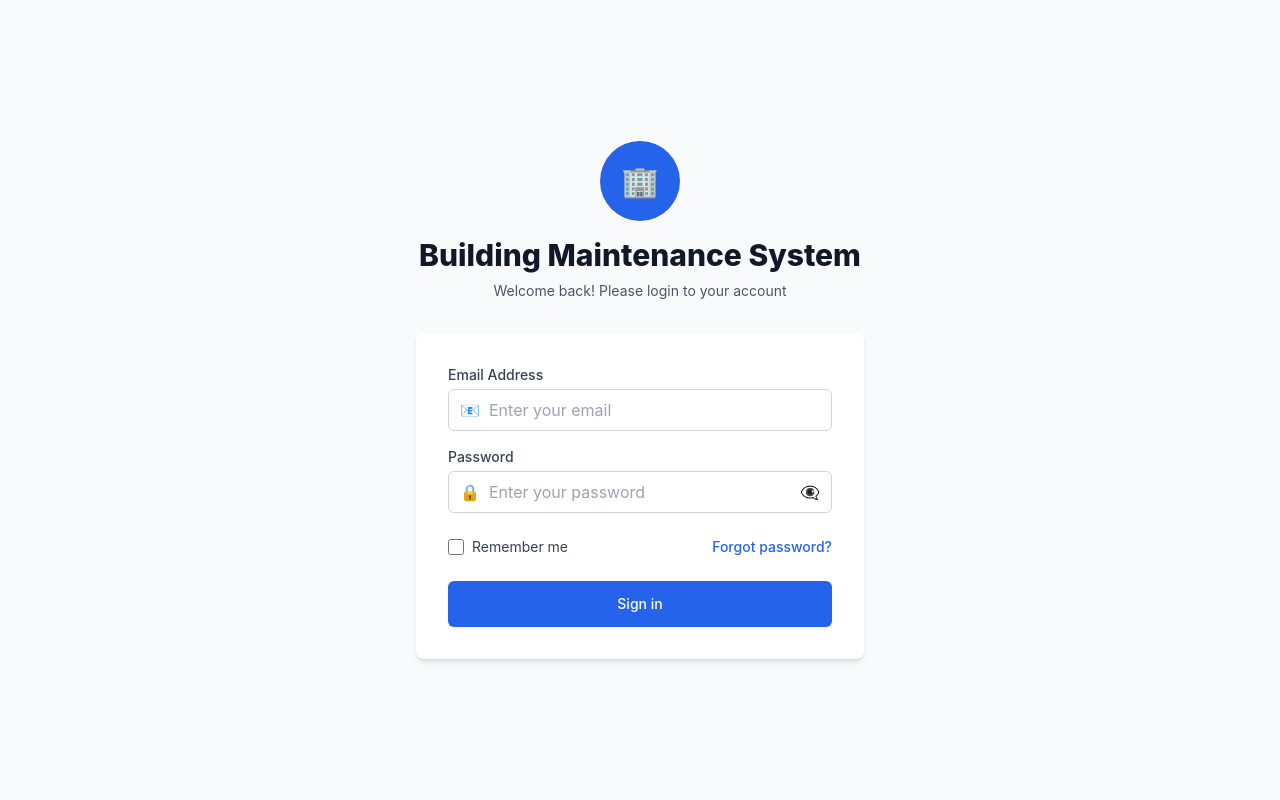
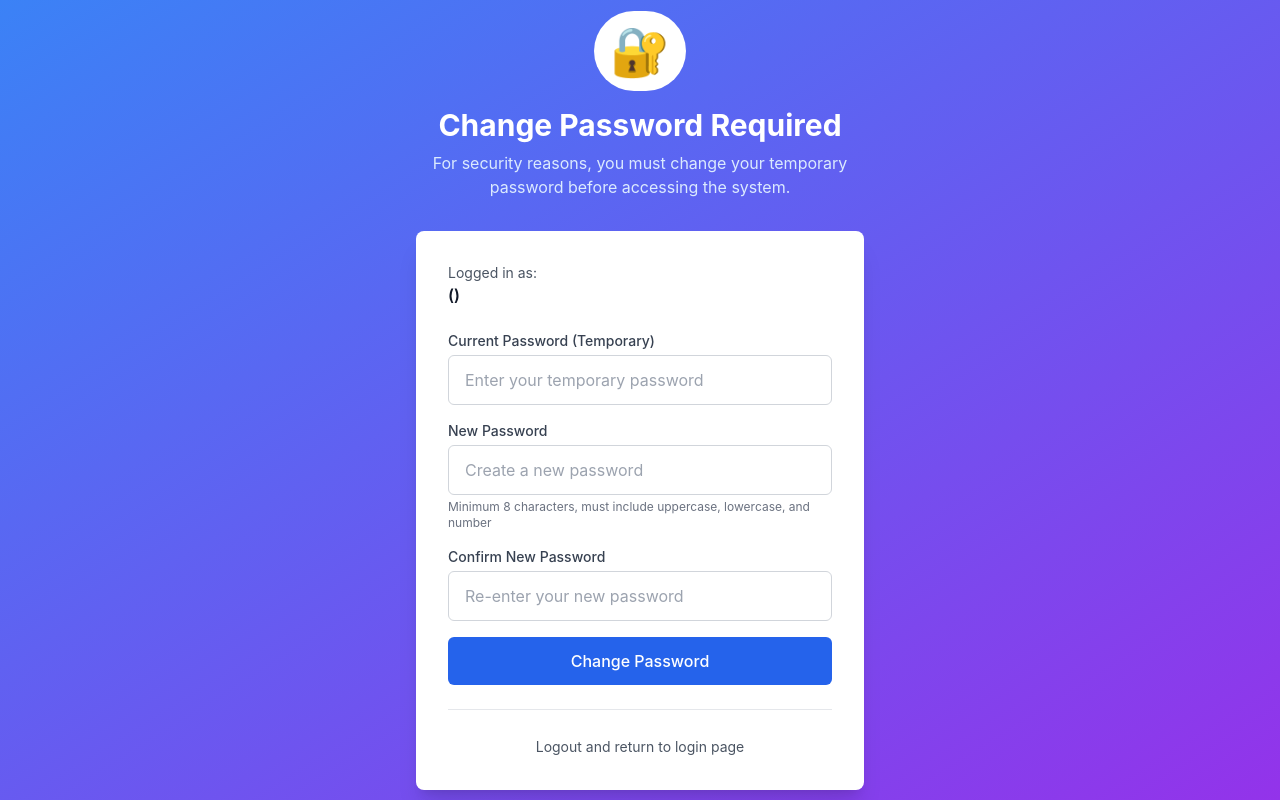
Before and after one commit to KongKimleang/building-maintenance-system, a React (Create React App) app in the folder Frontend/: page /change-password in a window 1280 px wide. Before the commit this address led to /login. Built offline with nearby package versions, Linux system fonts and the light colour scheme.

Commit message:
feat: Add photo upload, password validation, request details pages

```diff
--- a/Frontend/src/App.js
+++ b/Frontend/src/App.js
@@ -12,6 +12,7 @@ import AllRequests from './pages/admin/AllRequests';
 import TaskDetails from './pages/technician/TaskDetails';
 import AdminRequestDetails from './pages/admin/RequestDetails';
 import UserManagement from './pages/admin/UserManagement';
+import ChangePassword from './pages/auth/ChangePassword';
 
 function App() {
   return (
@@ -22,6 +23,7 @@ function App() {
 
         {/* Authentication route */}
         <Route path="/login" element={<Login />} />
+        <Route path="/change-password" element={<ChangePassword />} />
 
         {/* Dashboard routes */}
         {/* Admin routes */}
--- /dev/null
+++ b/Frontend/src/pages/auth/ChangePassword.jsx
@@ -0,0 +1,228 @@
+import React, { useState } from 'react';
+import { useNavigate } from 'react-router-dom';
+
+function ChangePassword() {
+  const navigate = useNavigate();
+  const user = JSON.parse(localStorage.getItem('user') || '{}');
+
+  const [formData, setFormData] = useState({
+    currentPassword: '',
+    newPassword: '',
+    confirmPassword: ''
+  });
+  const [loading, setLoading] = useState(false);
+  const [error, setError] = useState('');
+
+  const handleChange = (e) => {
+    setFormData({
+      ...formData,
+      [e.target.name]: e.target.value
+    });
+    setError('');
+  };
+
+  const handleSubmit = async (e) => {
+    e.preventDefault();
+    setError('');
+
+    // Validation
+    if (!formData.currentPassword || !formData.newPassword || !formData.confirmPassword) {
+      setError('All fields are required');
+      return;
+    }
+
+    // Password strength validation
+    if (formData.newPassword.length < 8) {
+      setError('New password must be at least 8 characters long');
+      return;
+    }
+
+    // Check for at least one uppercase letter
+    if (!/[A-Z]/.test(formData.newPassword)) {
+      setError('Password must contain at least one uppercase letter');
+      return;
+    }
+
+    // Check for at least one lowercase letter
+    if (!/[a-z]/.test(formData.newPassword)) {
+      setError('Password must contain at least one lowercase letter');
+      return;
+    }
+
+    // Check for at least one number
+    if (!/[0-9]/.test(formData.newPassword)) {
+      setError('Password must contain at least one number');
+      return;
+    }
+
+    if (formData.newPassword !== formData.confirmPassword) {
+      setError('New passwords do not match');
+      return;
+    }
+
+    if (formData.currentPassword === formData.newPassword) {
+      setError('New password must be different from current password');
+      return;
+    }
+
+    try {
+      setLoading(true);
+
+      const token = localStorage.getItem('token');
+      const response = await fetch('http://localhost:5000/api/auth/change-password', {
+        method: 'POST',
+        headers: {
+          'Content-Type': 'application/json',
+          'Authorization': `Bearer ${token}`
+        },
+        body: JSON.stringify({
+          currentPassword: formData.currentPassword,
+          newPassword: formData.newPassword
+        })
+      });
+
+      const data = await response.json();
+
+      if (!response.ok) {
+        throw new Error(data.message || 'Failed to change password');
+      }
+
+      // Update user in localStorage
+      const updatedUser = { ...user, requirePasswordChange: false };
+      localStorage.setItem('user', JSON.stringify(updatedUser));
+
+      alert('✅ Password changed successfully!');
+
+      // Redirect to appropriate dashboard
+      if (user.role === 'admin') {
+        navigate('/admin/dashboard');
+      } else if (user.role === 'resident' || user.role === 'staff') {
+        navigate('/resident/dashboard');
+      } else if (user.role === 'technician') {
+        navigate('/technician/dashboard');
+      }
+
+    } catch (err) {
+      setError(err.message || 'Failed to change password');
+    } finally {
+      setLoading(false);
+    }
+  };
+
+  const handleLogout = () => {
+    localStorage.removeItem('token');
+    localStorage.removeItem('user');
+    navigate('/login');
+  };
+
+  return (
+    <div className="min-h-screen bg-gradient-to-br from-blue-500 to-purple-600 flex items-center justify-center px-4">
+      <div className="max-w-md w-full">
+        {/* Logo/Header */}
+        <div className="text-center mb-8">
+          <div className="inline-block bg-white rounded-full p-4 mb-4">
+            <span className="text-5xl">🔐</span>
+          </div>
+          <h1 className="text-3xl font-bold text-white mb-2">Change Password Required</h1>
+          <p className="text-blue-100">
+            For security reasons, you must change your temporary password before accessing the system.
+          </p>
+        </div>
+
+        {/* Form Card */}
+        <div className="bg-white rounded-lg shadow-xl p-8">
+          <div className="mb-6">
+            <p className="text-sm text-gray-600">Logged in as:</p>
+            <p className="font-semibold text-gray-900">
+              {user.firstName} {user.lastName} ({user.email})
+            </p>
+          </div>
+
+          <form onSubmit={handleSubmit} className="space-y-4">
+            {/* Current Password */}
+            <div>
+              <label htmlFor="currentPassword" className="block text-sm font-medium text-gray-700 mb-1">
+                Current Password (Temporary)
+              </label>
+              <input
+                type="password"
+                id="currentPassword"
+                name="currentPassword"
+                value={formData.currentPassword}
+                onChange={handleChange}
+                className="w-full px-4 py-3 border border-gray-300 rounded-md focus:outline-none focus:ring-2 focus:ring-primary"
+                placeholder="Enter your temporary password"
+                required
+              />
+            </div>
+
+            {/* New Password */}
+            <div>
+              <label htmlFor="newPassword" className="block text-sm font-medium text-gray-700 mb-1">
+                New Password
+              </label>
+              <input
+                type="password"
+                id="newPassword"
+                name="newPassword"
+                value={formData.newPassword}
+                onChange={handleChange}
+                className="w-full px-4 py-3 border border-gray-300 rounded-md focus:outline-none focus:ring-2 focus:ring-primary"
+                placeholder="Create a new password"
+                required
+              />
+              <p className="text-xs text-gray-500 mt-1">
+                Minimum 8 characters, must include uppercase, lowercase, and number
+              </p>
+            </div>
+
+            {/* Confirm Password */}
+            <div>
+              <label htmlFor="confirmPassword" className="block text-sm font-medium text-gray-700 mb-1">
+                Confirm New Password
+              </label>
+              <input
+                type="password"
+                id="confirmPassword"
+                name="confirmPassword"
+                value={formData.confirmPassword}
+                onChange={handleChange}
+                className="w-full px-4 py-3 border border-gray-300 rounded-md focus:outline-none focus:ring-2 focus:ring-primary"
+                placeholder="Re-enter your new password"
+                required
+              />
+            </div>
+
+            {/* Error Message */}
+            {error && (
+              <div className="bg-red-100 border border-red-400 text-red-700 px-4 py-3 rounded">
+                {error}
+              </div>
+            )}
+
+            {/* Submit Button */}
+            <button
+              type="submit"
+              disabled={loading}
+              className="w-full bg-primary text-white py-3 rounded-md font-medium hover:bg-blue-700 transition disabled:bg-gray-400"
+            >
+              {loading ? 'Changing Password...' : 'Change Password'}
+            </button>
+          </form>
+
+          {/* Logout Option */}
+          <div className="mt-6 pt-6 border-t text-center">
+            <button
+              onClick={handleLogout}
+              className="text-sm text-gray-600 hover:text-gray-900"
+            >
+              Logout and return to login page
+            </button>
+          </div>
+        </div>
+      </div>
+    </div>
+  );
+}
+
+export default ChangePassword;
--- a/Frontend/src/pages/auth/Login.jsx
+++ b/Frontend/src/pages/auth/Login.jsx
@@ -25,14 +25,18 @@ function Login() {
       localStorage.setItem('token', data.token);
       localStorage.setItem('user', JSON.stringify(data.user));
 
-      // Navigate based on role
+      // Check if password change is required
+      if (data.user.requirePasswordChange) {
+        navigate('/change-password');
+        return;
+      }
+      // Redirect based on role
       if (data.user.role === 'admin') {
         navigate('/admin/dashboard');
+      } else if (data.user.role === 'resident' || data.user.role === 'staff') {
+        navigate('/resident/dashboard');
       } else if (data.user.role === 'technician') {
         navigate('/technician/dashboard');
-      } else {
-        // Both resident and staff use resident dashboard
-        navigate('/resident/dashboard');
       }
     } catch (err) {
       setError(err.message || 'Login failed. Please check your credentials.');
--- a/Frontend/src/pages/resident/MyRequests.jsx
+++ b/Frontend/src/pages/resident/MyRequests.jsx
@@ -21,6 +21,22 @@ function MyRequests() {
     try {
       setLoading(true);
       const data = await getMyRequests();
+
+      // Debug logs
+      console.log('🔍 Current user ID:', user.id);
+      console.log('📋 Fetched requests:', data.requests);
+      console.log('📊 Total requests:', data.requests.length);
+
+      // Check each request's submittedBy
+      data.requests.forEach((req, index) => {
+        console.log(`Request ${index + 1}:`, {
+          id: req.requestId,
+          submittedBy: req.submittedBy?._id,
+          currentUser: user.id,
+          match: req.submittedBy?._id === user.id
+        });
+      });
+
       setAllRequests(data.requests);
       setError('');
     } catch (err) {
```
